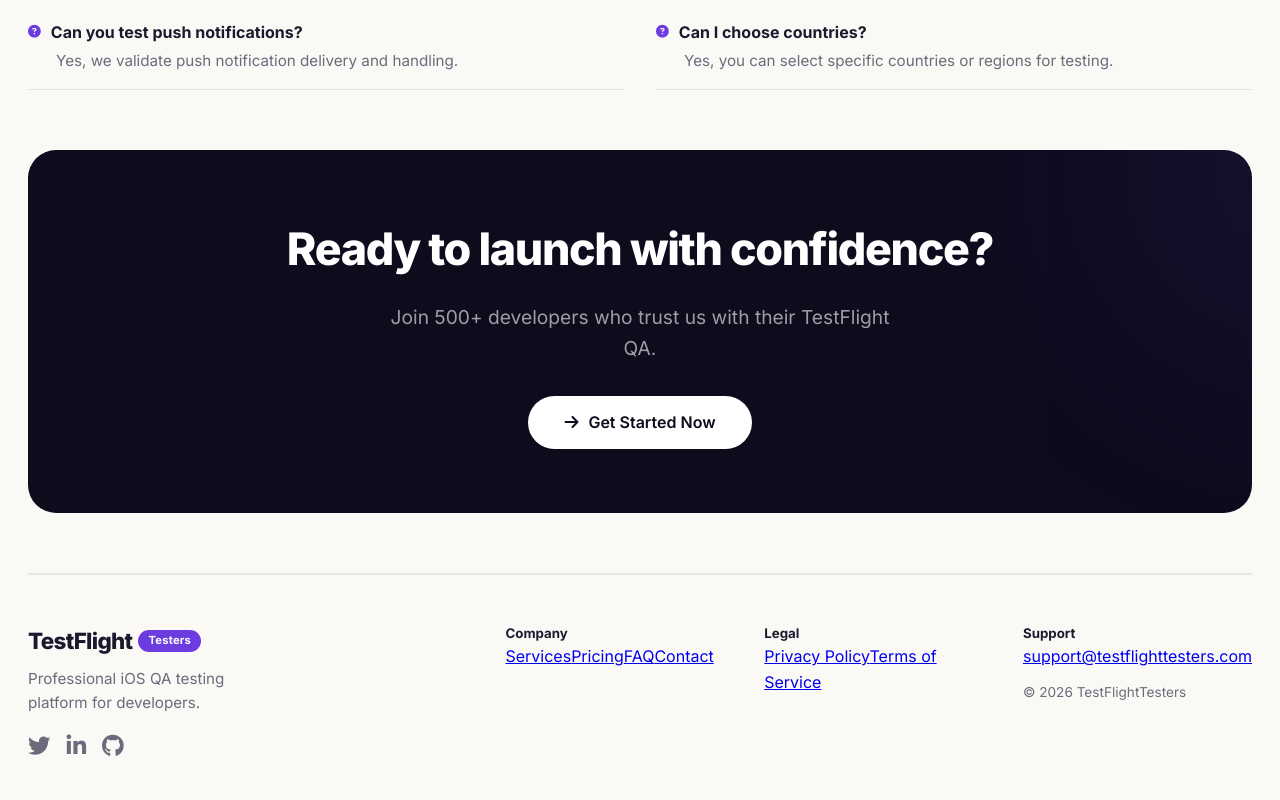
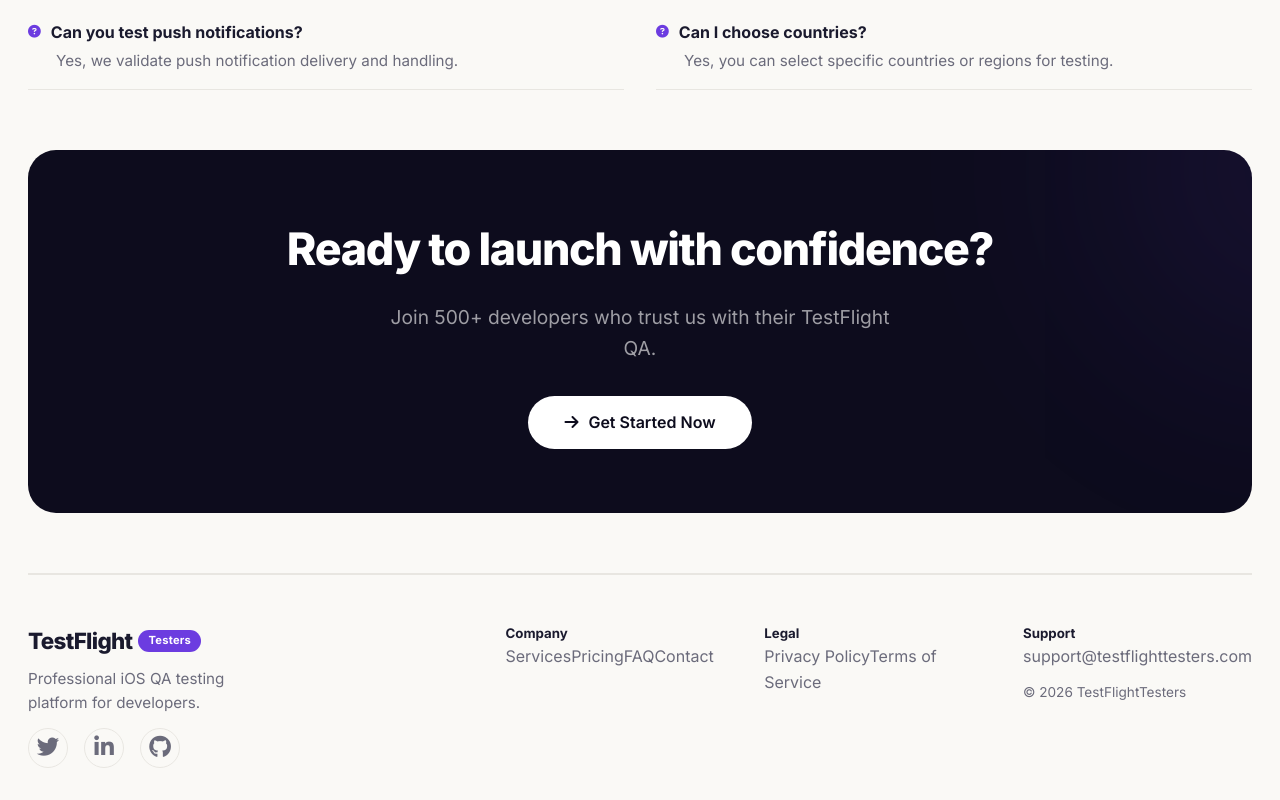
Before and after one commit to RealAppTesters/testflight-testers, a Next.js app: page / in a window 1280 px wide. Shown: the part 5024-5824 px from the top of the page. Built offline with nearby package versions, Linux system fonts and the light colour scheme.

Commit message:
Update globals.css

```diff
--- a/app/globals.css
+++ b/app/globals.css
@@ -2313,3 +2313,44 @@ body {
     font-size: 1.6rem;
   }
 }
+
+/* ─── Footer link styles ─── */
+.footer a {
+  color: var(--gray);
+  text-decoration: none;
+  transition: var(--transition);
+}
+
+.footer a:hover {
+  color: var(--text);
+}
+
+.footer .logo-link {
+  color: var(--text);
+  font-weight: 800;
+}
+
+.footer .logo-link:hover {
+  color: var(--text);
+}
+
+/* Social links */
+.social-links a {
+  display: inline-flex;
+  align-items: center;
+  justify-content: center;
+  width: 40px;
+  height: 40px;
+  border-radius: 50%;
+  background: var(--bg);
+  border: 1px solid var(--border);
+  transition: var(--transition);
+  color: var(--gray);
+}
+
+.social-links a:hover {
+  background: var(--primary);
+  color: white;
+  border-color: var(--primary);
+  transform: translateY(-3px);
+}
```
